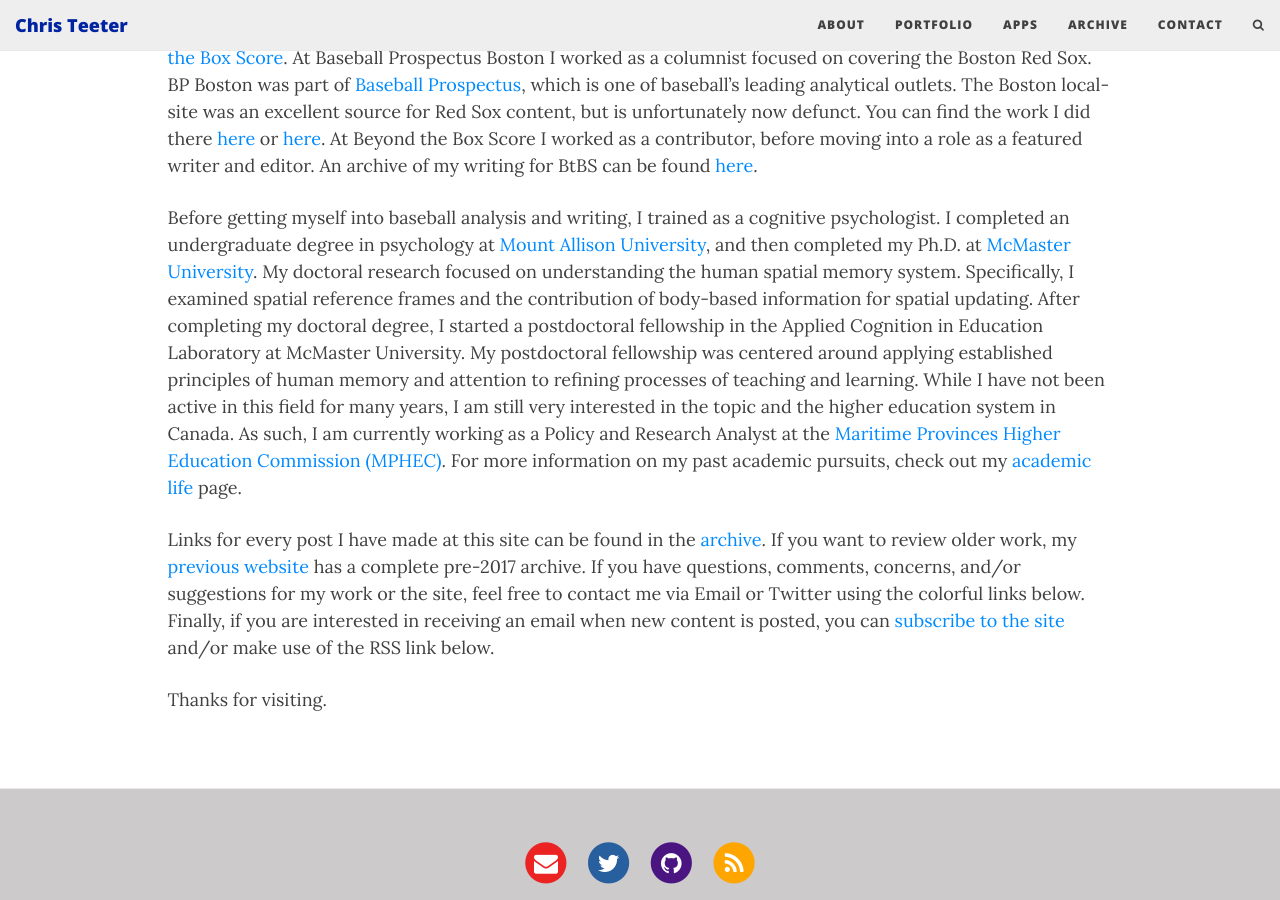
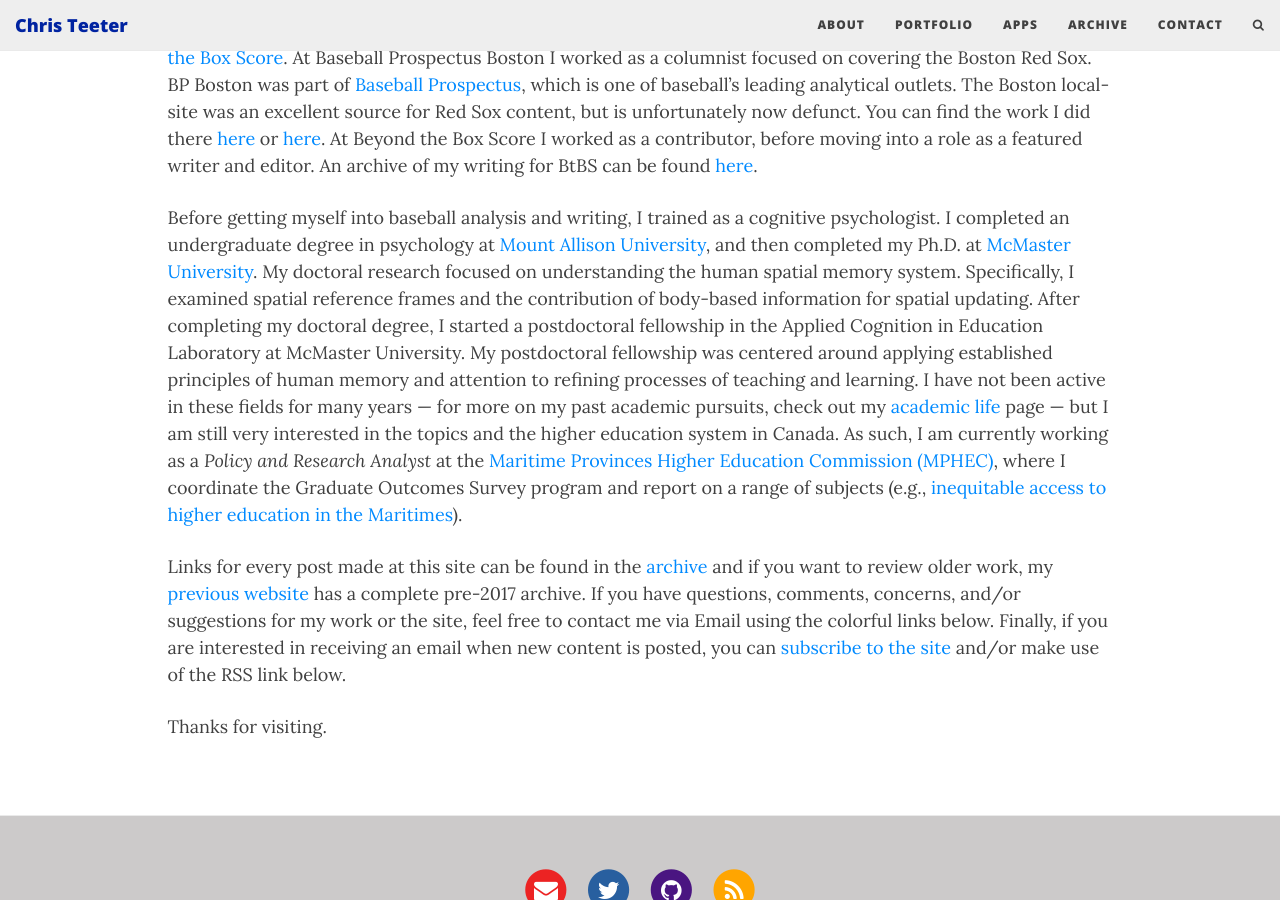
Before and after one commit to cjteeter/cjteeter.github.io, a Jekyll site: the page built from about.md, in a window 1280 px wide and 900 px high, scrolled down 640 px. Built offline with Jekyll 4.4.1, drawn with Linux system fonts in a browser that asks for light colours; nearby versions of some CDN libraries.

Commit message:
update about page

```diff
--- a/about.md
+++ b/about.md
@@ -9,8 +9,8 @@
 
 Welcome! This is my personal website and blog, where you will (mostly) find my research, analysis, and writing about the game of baseball. Links to selected pieces can be found on the [Portfolio]({{site.url}}/writing_portfolio/) page. Currently, I am not writing for an outlet other than this site, but my work has appeared at <a href ="http://boston.locals.baseballprospectus.com/" target = "_blank"> Baseball Prospectus Boston</a> and at <a href = "http://www.beyondtheboxscore.com/" target  = "_blank"> Beyond the Box Score</a>. At Baseball Prospectus Boston I worked as a columnist focused on covering the Boston Red Sox. BP Boston was part of <a href = "http://www.baseballprospectus.com/" target = "_blank"> Baseball Prospectus</a>, which is one of baseball's leading analytical outlets. The Boston local-site was an excellent source for Red Sox content, but is unfortunately now defunct. You can find the work I did there [here]({{site.url}}/bpb_archive/) or <a href = "http://boston.locals.baseballprospectus.com/author/christopherteeter/" target = "_blank"> here</a>. At Beyond the Box Score I worked as a contributor, before moving into a role as a featured writer and editor. An archive of my writing for BtBS can be found [here]({{site.url}}/btbs_archive/).
 
-Before getting myself into baseball analysis and writing, I trained as a cognitive psychologist. I completed an undergraduate degree in psychology at <a href = "http://www.mta.ca" target = "_blank"> Mount Allison University</a>, and then completed my Ph.D. at <a href = "https://www.science.mcmaster.ca/pnb/" target = "_blank"> McMaster University</a>. My doctoral research focused on understanding the human spatial memory system. Specifically, I examined spatial reference frames and the contribution of body-based information for spatial updating. After completing my doctoral degree, I started a postdoctoral fellowship in the Applied Cognition in Education Laboratory at McMaster University. My postdoctoral fellowship was centered around applying established principles of human memory and attention to refining processes of teaching and learning. While I have not been active in this field for many years, I am still very interested in the topic and the higher education system in Canada. As such, I am currently working as a Policy and Research Analyst at the <a href = "http://www.mphec.ca" target = "_blank"> Maritime Provinces Higher Education Commission (MPHEC)</a>. For more information on my past academic pursuits, check out my [academic life](/academic/) page.
+Before getting myself into baseball analysis and writing, I trained as a cognitive psychologist. I completed an undergraduate degree in psychology at <a href = "http://www.mta.ca" target = "_blank"> Mount Allison University</a>, and then completed my Ph.D. at <a href = "https://www.science.mcmaster.ca/pnb/" target = "_blank"> McMaster University</a>. My doctoral research focused on understanding the human spatial memory system. Specifically, I examined spatial reference frames and the contribution of body-based information for spatial updating. After completing my doctoral degree, I started a postdoctoral fellowship in the Applied Cognition in Education Laboratory at McMaster University. My postdoctoral fellowship was centered around applying established principles of human memory and attention to refining processes of teaching and learning. I have not been active in these fields for many years &mdash; for more on my past academic pursuits, check out my [academic life](/academic/) page &mdash; but I am still very interested in the topics and the higher education system in Canada. As such, I am currently working as a *Policy and Research Analyst* at the <a href = "http://www.mphec.ca" target = "_blank"> Maritime Provinces Higher Education Commission (MPHEC)</a>, where I coordinate the Graduate Outcomes Survey program and report on a range of subjects (e.g., [inequitable access to higher education in the Maritimes]({{site.url}}/assets/Teeter_CIRPA2019_Oct-21-2019.pdf)).
 
-Links for every post I have made at this site can be found in the [archive](/archive/). If you want to review older work, my <a href = "https://christopherteeter.wordpress.com/" target = "_blank"> previous website</a> has a complete pre-2017 archive. If you have questions, comments, concerns, and/or suggestions for my work or the site, feel free to contact me via Email or Twitter using the colorful links below. Finally, if you are interested in receiving an email when new content is posted, you can <a href = "https://cteeter.us16.list-manage.com/subscribe?u=831a9689f8a79176ce6f1c5ce&id=711d4bfb2a" target="_blank"> subscribe to the site</a> and/or make use of the RSS link below.
+Links for every post made at this site can be found in the [archive](/archive/) and if you want to review older work, my <a href = "https://christopherteeter.wordpress.com/" target = "_blank"> previous website</a> has a complete pre-2017 archive. If you have questions, comments, concerns, and/or suggestions for my work or the site, feel free to contact me via Email using the colorful links below. Finally, if you are interested in receiving an email when new content is posted, you can <a href = "https://cteeter.us16.list-manage.com/subscribe?u=831a9689f8a79176ce6f1c5ce&id=711d4bfb2a" target="_blank"> subscribe to the site</a> and/or make use of the RSS link below.
 
 Thanks for visiting.
```
Also changed, not shown: 1 other file.
